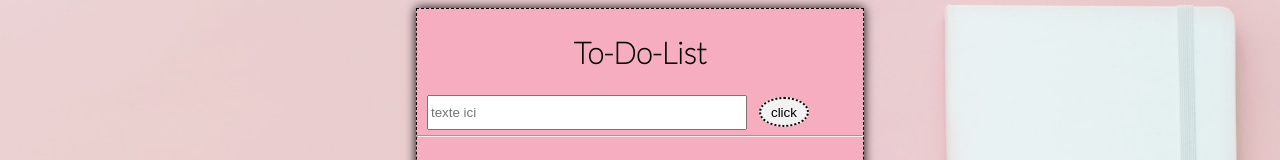
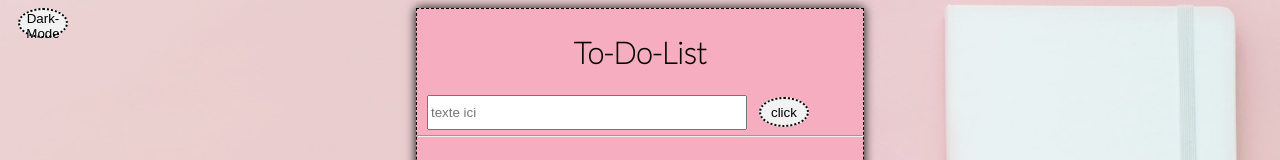
Before and after one commit to FrancoisPdev/ToDoList, a plain HTML site: page index.html in a window 1280 px wide. Shown: the top 160 px of the page. Drawn offline with Linux system fonts and the light colour scheme.

Commit message:
add night mode in html

```diff
--- a/index.html
+++ b/index.html
@@ -8,6 +8,7 @@
 		</head>
 			<body class="wrapper">
 				<header>
+					<button id="darkMode" class="darkmode">Dark-Mode</button>
 				</header>
 
 				<section class="contenair">
```
